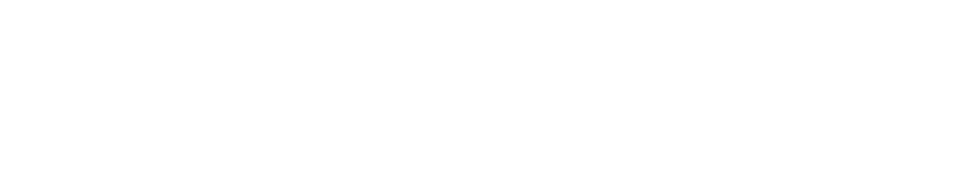
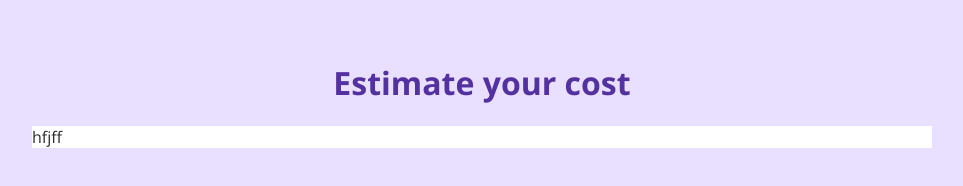
Before and after one commit to Binkybinx/Cost-Estimator, a plain HTML site: page index.html in a window 1280 px wide. Shown: the whole page, without its empty margins (158-1121 px from the left). Drawn offline with nearby package versions, Linux system fonts and the light colour scheme.

Commit message:
build the conatiner

```diff
--- a/index.html
+++ b/index.html
@@ -4,7 +4,18 @@
     <meta charset="UTF-8" />
     <meta name="viewport" content="width=device-width, initial-scale=1.0" />
     <link rel="stylesheet" href="./style.css" />
+    <link rel="preconnect" href="https://fonts.googleapis.com" />
+    <link rel="preconnect" href="https://fonts.gstatic.com" crossorigin />
+    <link
+      href="https://fonts.googleapis.com/css2?family=Open+Sans:ital,wght@0,300..800;1,300..800&display=swap"
+      rel="stylesheet"
+    />
     <title>Cost Estimator</title>
   </head>
-  <body></body>
+  <body>
+    <h1>Estimate your cost</h1>
+    <div class="container">
+      hfjff
+    </div>
+  </body>
 </html>
--- a/style.css
+++ b/style.css
@@ -0,0 +1,22 @@
+body {
+  background-color: rgb(233,223,255);
+  font-family: "Open Sans", sans-serif;
+  display: flex;
+  flex-direction: column;
+  justify-content: center;
+  align-items: center;
+  padding: 32px;
+  color: rgb(44,44,44);
+
+}
+
+h1 {
+  color: rgb(83,49,159);
+}
+
+.container {
+  background-color: white;
+  width: 100%;
+  max-width: 900px;
+
+}
```
